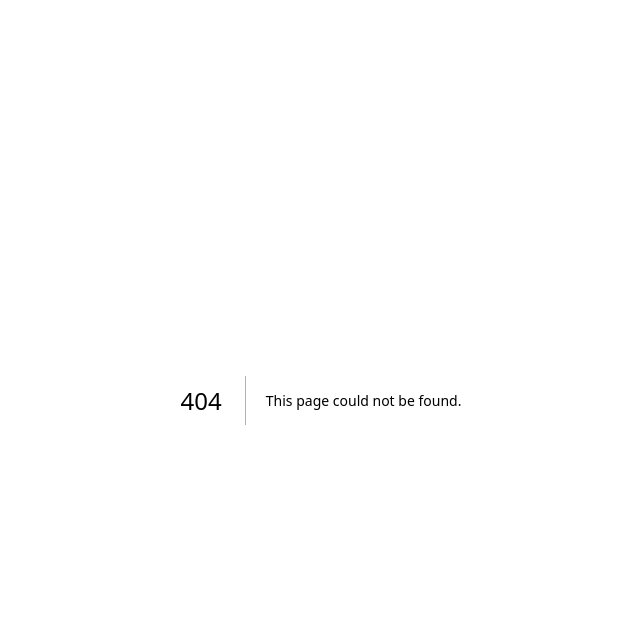
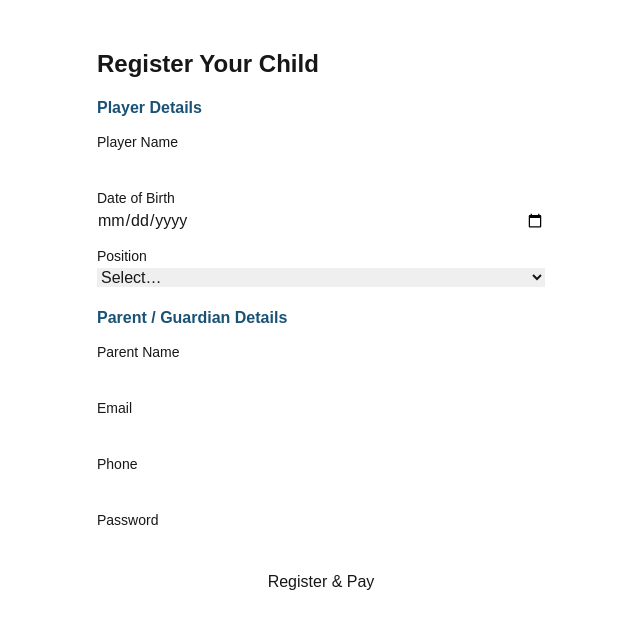
Before and after one commit to gbell2026/bocas-juniors-fc, a Next.js app: page /register in a window 1280 px wide. Before the commit this address had no page. Shown: the top 628 px of the page, without its empty margins (319-959 px from the left). Built offline with nearby package versions, Linux system fonts and the light colour scheme.

Commit message:
feat: registration and login pages

```diff
--- /dev/null
+++ b/src/app/login/page.tsx
@@ -0,0 +1,48 @@
+'use client'
+import { useState } from 'react'
+import { useRouter } from 'next/navigation'
+import { createBrowserClient } from '@/lib/supabase/client'
+
+export default function LoginPage() {
+  const [error, setError] = useState<string | null>(null)
+  const [loading, setLoading] = useState(false)
+  const router = useRouter()
+
+  async function handleSubmit(e: React.FormEvent<HTMLFormElement>) {
+    e.preventDefault()
+    setError(null)
+    setLoading(true)
+    const fd = new FormData(e.currentTarget)
+    const supabase = createBrowserClient()
+    const { error } = await supabase.auth.signInWithPassword({
+      email: fd.get('email') as string,
+      password: fd.get('password') as string,
+    })
+    setLoading(false)
+    if (error) { setError(error.message); return }
+    router.push('/profile')
+  }
+
+  return (
+    <main className="py-12 px-4">
+      <form onSubmit={handleSubmit} className="space-y-4 max-w-sm mx-auto">
+        <h1 className="text-2xl font-bold">Log In</h1>
+        <div>
+          <label htmlFor="email" className="block text-sm font-medium">Email</label>
+          <input id="email" name="email" type="email" required className="input w-full" />
+        </div>
+        <div>
+          <label htmlFor="password" className="block text-sm font-medium">Password</label>
+          <input id="password" name="password" type="password" required className="input w-full" />
+        </div>
+        {error && <p className="text-red-600 text-sm">{error}</p>}
+        <button type="submit" disabled={loading} className="btn-primary w-full">
+          {loading ? 'Logging in…' : 'Log In'}
+        </button>
+        <p className="text-sm text-center">
+          Not registered? <a href="/register" className="underline">Register here</a>
+        </p>
+      </form>
+    </main>
+  )
+}
--- /dev/null
+++ b/src/app/register/page.tsx
@@ -0,0 +1,24 @@
+'use client'
+import { useState } from 'react'
+import { RegistrationForm } from '@/components/register/registration-form'
+
+export default function RegisterPage() {
+  const [step, setStep] = useState<'register' | 'pay'>('register')
+  const [ids, setIds] = useState<{ playerId: string; parentId: string; parentName: string; playerName: string } | null>(null)
+
+  if (step === 'pay' && ids) {
+    // TODO: replaced in Task 7 with <PaymentOptionsPanel playerId={ids.playerId} parentId={ids.parentId} parentName={ids.parentName} playerName={ids.playerName} />
+    return <main className="py-12 px-4"><p>Loading payment…</p></main>
+  }
+
+  return (
+    <main className="py-12 px-4">
+      <RegistrationForm
+        onSuccess={(playerId, parentId, parentName, playerName) => {
+          setIds({ playerId, parentId, parentName, playerName })
+          setStep('pay')
+        }}
+      />
+    </main>
+  )
+}
--- /dev/null
+++ b/src/components/register/registration-form.tsx
@@ -0,0 +1,81 @@
+'use client'
+import { useState } from 'react'
+import { registerParentAndPlayer } from '@/app/actions/register'
+
+type Props = { onSuccess: (playerId: string, parentId: string, parentName: string, playerName: string) => void }
+
+export function RegistrationForm({ onSuccess }: Props) {
+  const [error, setError] = useState<string | null>(null)
+  const [loading, setLoading] = useState(false)
+
+  async function handleSubmit(e: React.FormEvent<HTMLFormElement>) {
+    e.preventDefault()
+    setError(null)
+    setLoading(true)
+    const fd = new FormData(e.currentTarget)
+    const result = await registerParentAndPlayer({
+      parentName: fd.get('parentName') as string,
+      email: fd.get('email') as string,
+      phone: fd.get('phone') as string,
+      password: fd.get('password') as string,
+      playerName: fd.get('playerName') as string,
+      dateOfBirth: fd.get('dateOfBirth') as string,
+      position: fd.get('position') as string,
+    })
+    setLoading(false)
+    if (result.error) { setError(result.error); return }
+    onSuccess(result.playerId, result.parentId, fd.get('parentName') as string, fd.get('playerName') as string)
+  }
+
+  return (
+    <form onSubmit={handleSubmit} className="space-y-4 max-w-md mx-auto">
+      <h2 className="text-2xl font-bold">Register Your Child</h2>
+
+      <fieldset className="space-y-3">
+        <legend className="font-semibold text-brand-primary">Player Details</legend>
+        <div>
+          <label htmlFor="playerName" className="block text-sm font-medium">Player Name</label>
+          <input id="playerName" name="playerName" required className="input w-full" />
+        </div>
+        <div>
+          <label htmlFor="dateOfBirth" className="block text-sm font-medium">Date of Birth</label>
+          <input id="dateOfBirth" name="dateOfBirth" type="date" required className="input w-full" />
+        </div>
+        <div>
+          <label htmlFor="position" className="block text-sm font-medium">Position</label>
+          <select id="position" name="position" required className="input w-full">
+            <option value="">Select…</option>
+            {['Goalkeeper','Defender','Midfielder','Forward'].map(p => (
+              <option key={p} value={p}>{p}</option>
+            ))}
+          </select>
+        </div>
+      </fieldset>
+
+      <fieldset className="space-y-3">
+        <legend className="font-semibold text-brand-primary">Parent / Guardian Details</legend>
+        <div>
+          <label htmlFor="parentName" className="block text-sm font-medium">Parent Name</label>
+          <input id="parentName" name="parentName" required className="input w-full" />
+        </div>
+        <div>
+          <label htmlFor="email" className="block text-sm font-medium">Email</label>
+          <input id="email" name="email" type="email" required className="input w-full" />
+        </div>
+        <div>
+          <label htmlFor="phone" className="block text-sm font-medium">Phone</label>
+          <input id="phone" name="phone" type="tel" required className="input w-full" />
+        </div>
+        <div>
+          <label htmlFor="password" className="block text-sm font-medium">Password</label>
+          <input id="password" name="password" type="password" minLength={8} required className="input w-full" />
+        </div>
+      </fieldset>
+
+      {error && <p className="text-red-600 text-sm">{error}</p>}
+      <button type="submit" disabled={loading} className="btn-primary w-full">
+        {loading ? 'Registering…' : 'Register & Pay'}
+      </button>
+    </form>
+  )
+}
```
Also changed, not shown: 2 other files (tests, documents, lock files or other folders).
